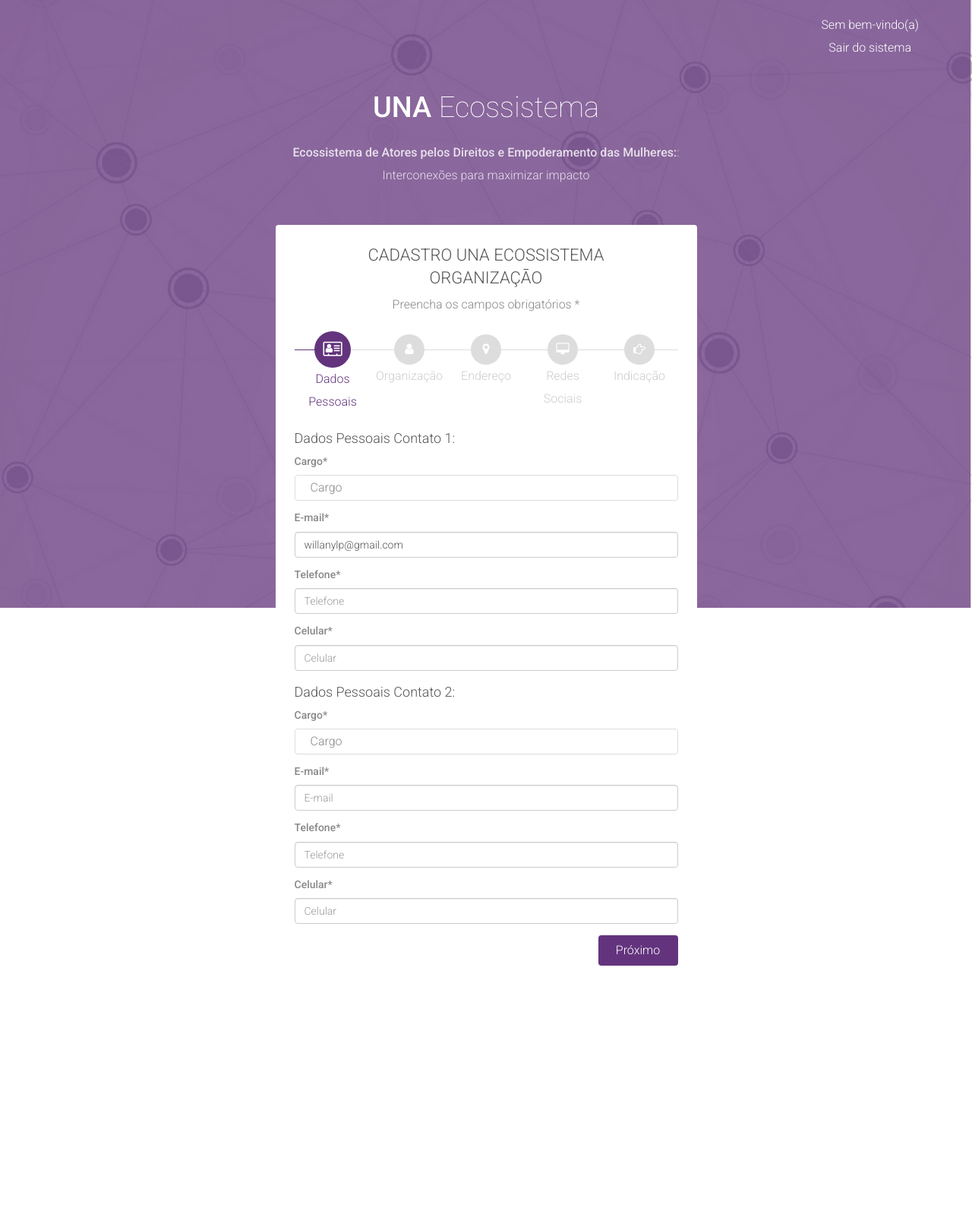
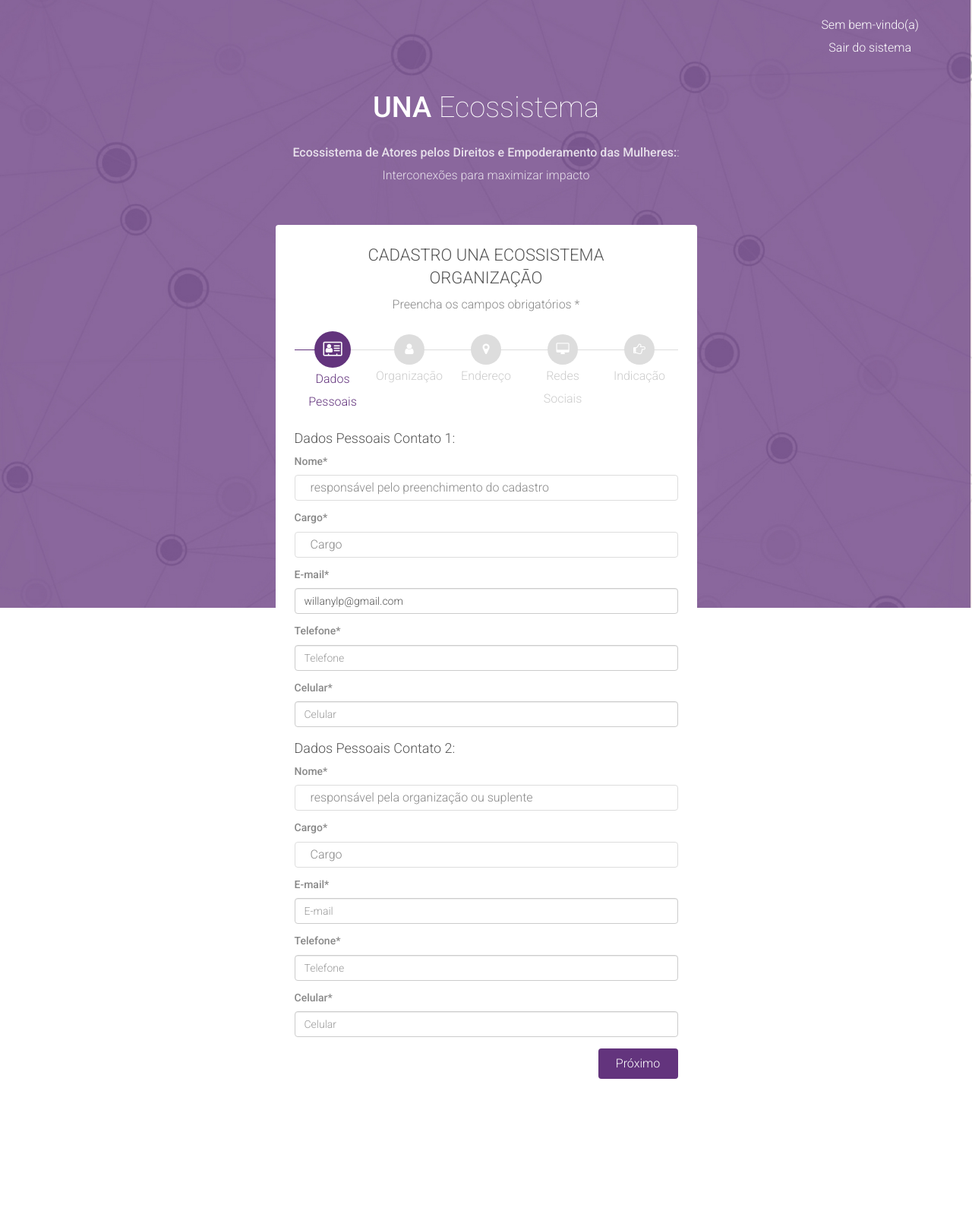
Before and after one commit to wwcoderecife/womanity, a PHP site: page /form.php in a window 1280 px wide. Shown: the whole page at 76% size. Before the commit the page ends 1271 px from the top, so only its background shows below. Run offline with PHP 8.4, Linux system fonts and the light colour scheme; a user stored in the database is signed in; some libraries are stand-ins or nearby versions.

Commit message:
form controle correções
Dados pessoais: faltou um campo para Nome antes de Cargo. Incluir campo
nome nos dois forms.

```diff
--- a/form_organizacao.php
+++ b/form_organizacao.php
@@ -79,6 +79,13 @@
 
           <fieldset>
                 <h4>Dados Pessoais Contato 1:</h4>
+
+                <h5>Nome*</h5>
+                <div class="form-group">
+                    <label class="sr-only" for="f1-last-name">Nome</label>
+                    <input type="text" name="nome1" placeholder="responsável pelo preenchimento do cadastro" class="f1-last-name form-control" id="inputNome1" >
+                    <div class="help-block with-errors"></div>
+                </div>
                  <h5>Cargo*</h5>
                 <div class="form-group">
                     <label class="sr-only" for="f1-last-name">Cargo</label>
@@ -108,6 +115,12 @@
                 </div>
 
                  <h4>Dados Pessoais Contato 2:</h4>
+                 <h5>Nome*</h5>
+                <div class="form-group">
+                    <label class="sr-only" for="f1-last-name">Nome</label>
+                    <input type="text" name="nome2" placeholder="responsável pela organização ou suplente" class="f1-last-name form-control" id="inputNome2" >
+                    <div class="help-block with-errors"></div>
+                </div>
                   <h5>Cargo*</h5>
                 <div class="form-group">
                     <label class="sr-only" for="f1-last-name">Cargo</label>
@@ -542,7 +555,7 @@ Direito e acesso a alimentos de qualidade, em quantidade suficiente, saudáveis
             <option value="17"name="subtemas">Preconceito e discriminação</option>
             <option value="18"name="subtemas">Tecnologia</option>
             <option value="19"name="subtemas">Artes plásticas</option>
-            <option value="20"name="subtemas">Parto Humanizado</option>
+            <option value="20"name="subtemas">Parto Humano</option>
             <option value="21"name="subtemas">Cadeia produtiva responsável</option>
             <option value="22"name="subtemas">Educomunicação</option>
             <option value="23"name="subtemas">Microcrédito</option>
```
Also changed, not shown: form_iniciativa.php (+13 -1 lines).
